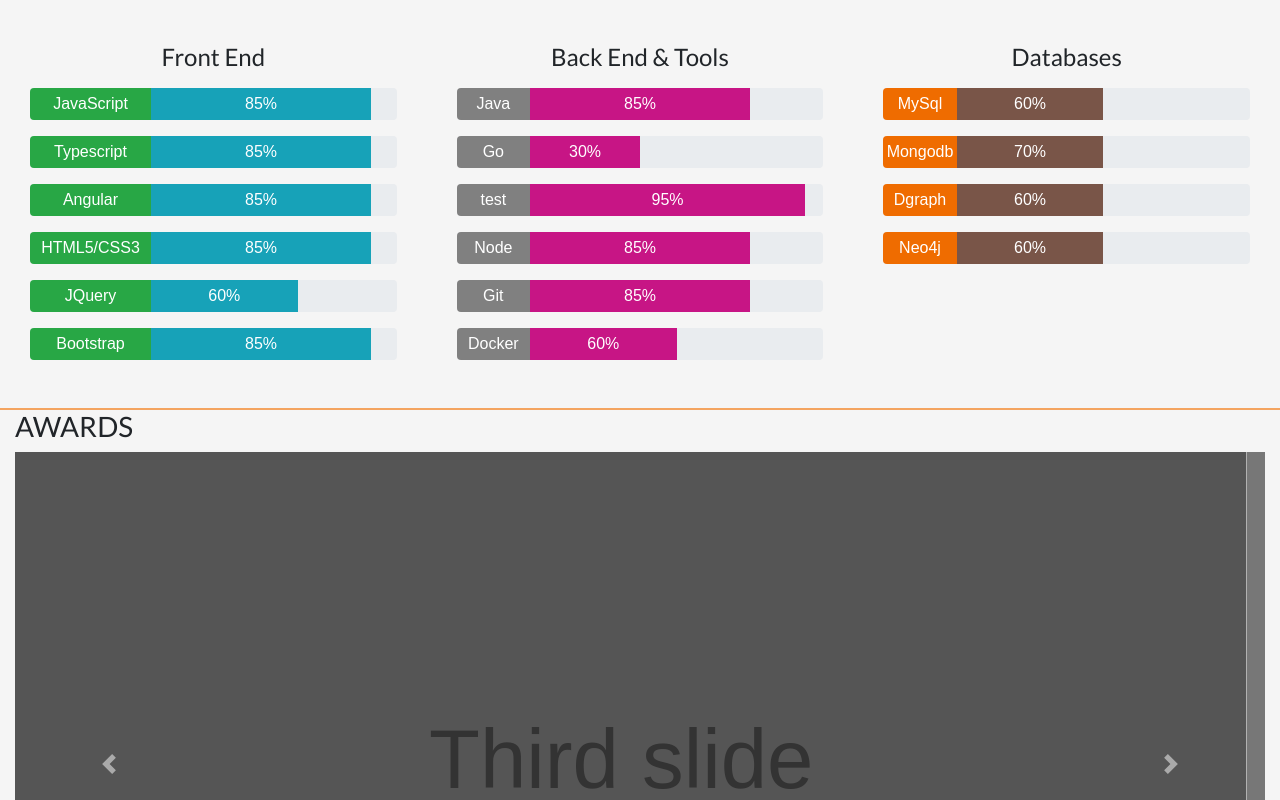
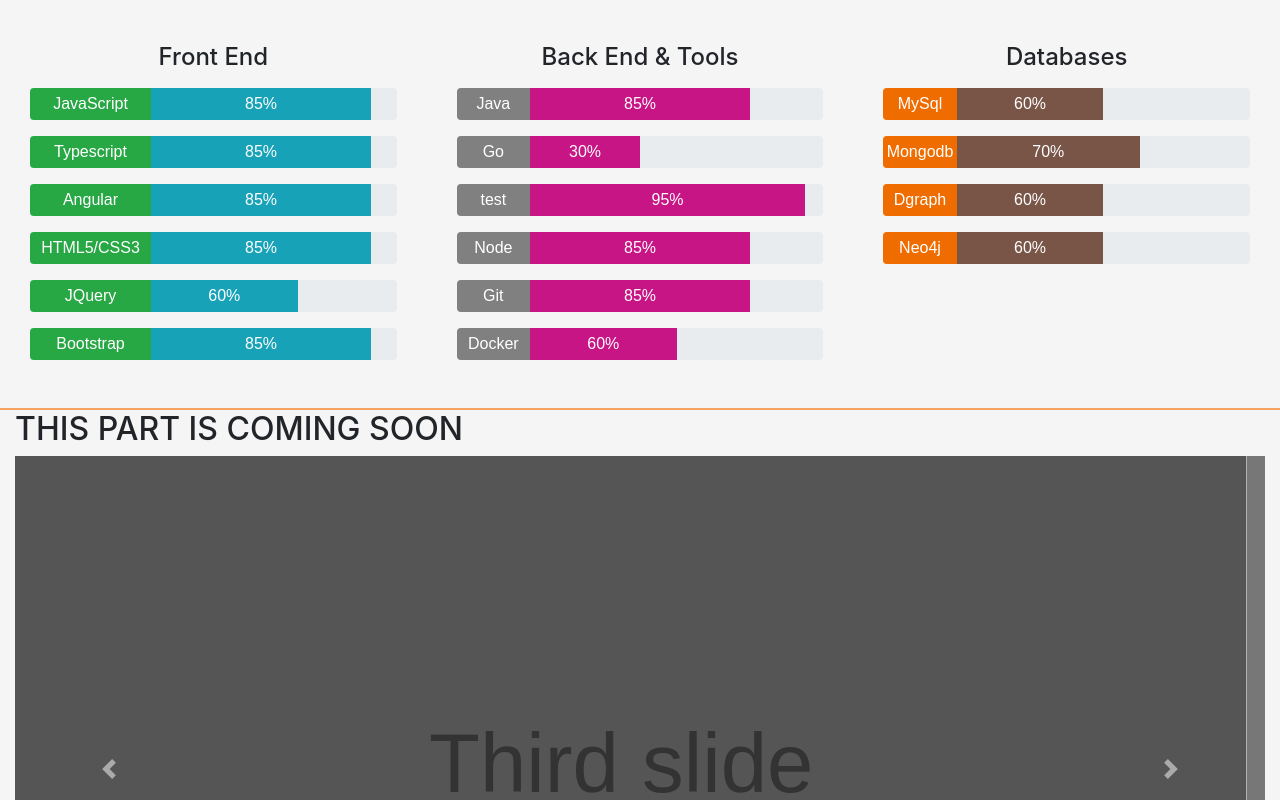
Before and after one commit to omurbekjk/omurbekjk.github.io, an Angular app: page /resume in a window 1280 px wide. Shown: the part 1580-2380 px from the top of the page. Built offline with nearby package versions, Linux system fonts and the light colour scheme; some icons are missing.

Commit message:
skills refactor

```diff
--- a/src/app/resume/awards/awards.component.html
+++ b/src/app/resume/awards/awards.component.html
@@ -1,5 +1,6 @@
 <div class="container-fluid awards">
-  <h3>AWARDS</h3>
+  <h2>THIS PART IS COMING SOON</h2>
+  <!--<h3>AWARDS</h3>-->
 
   <!--<div *ngFor="let image of imageData" class="carousel-item">-->
     <!--<img src="{{image.srcUrl}}" alt="">-->
--- a/src/app/resume/skills.ts
+++ b/src/app/resume/skills.ts
@@ -1,7 +1,7 @@
 const LEVELS = {
   Advanced: {title: 'Advanced', percentage: '95'},
   UpperIntermediate: {title: 'Upper-Intermediate', percentage: '85'},
-  UpperLowerIntermediate: {title: 'Intermediate', percentage: '70'},
+  UpperLowerIntermediate: {title: 'UpperIntermediate', percentage: '70'},
   Intermediate: {title: 'Intermediate', percentage: '60'},
   Beginner: {title: 'Beginner', percentage: '30'},
 };
--- a/src/app/resume/skills/skills.component.css
+++ b/src/app/resume/skills/skills.component.css
@@ -35,6 +35,10 @@
   width: 40%;
 }
 
+.UpperIntermediate {
+  width: 50%;
+}
+
 .Beginner {
   width: 30%;
 }
--- a/src/styles.scss
+++ b/src/styles.scss
@@ -1,4 +1 @@
 /* You can add global styles to this file, and also import other style files */
-body, p{
-  font-family: "Lato", "Helvetica Neue", Helvetica, Arial, sans-serif;
-}
```
